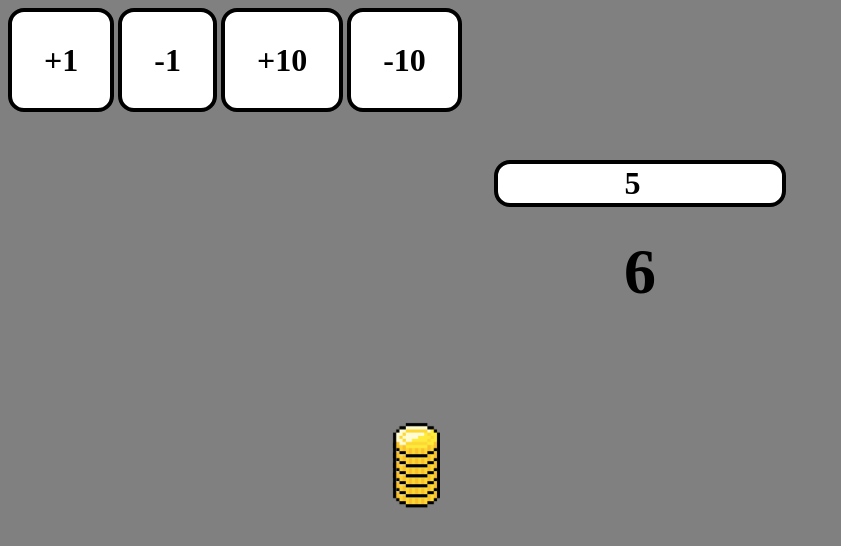
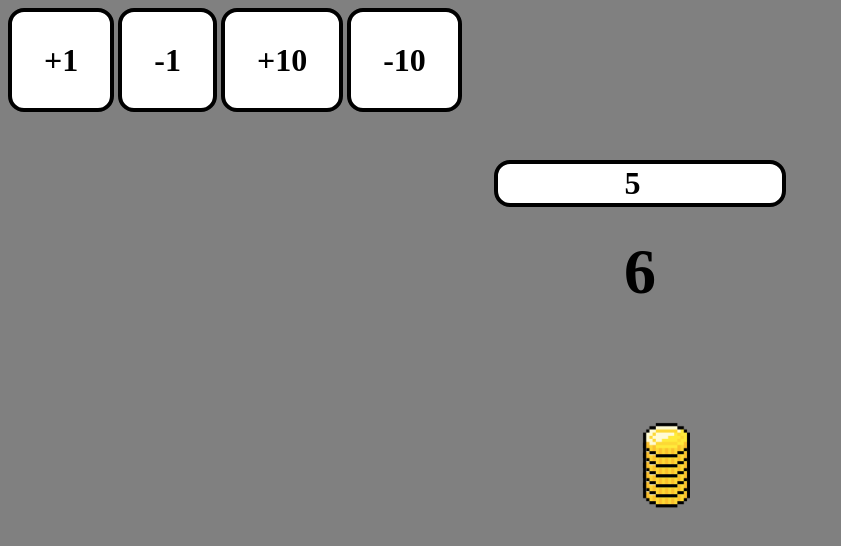
Before and after one commit to kiyusama/Chip-Counter, a plain HTML site: page index.html in a window 1280 px wide. Both pictures are taken after typing "5" into the empty fields and a click on the button "+1". Shown: the whole page, without its empty margins (0-841 px from the left). Drawn offline with Linux system fonts and the light colour scheme.

Commit message:
Add files via upload

```diff
--- a/ChipCounter.css
+++ b/ChipCounter.css
@@ -7,10 +7,11 @@ body {
     position:absolute;
     top:60%;
     left:50%;
+
 }
 
 .botton {
-
+    color: black;
     font: 600 2rem/1 futura;
     background-color: white;
     border: 4px solid black;
--- a/ChipCounter.js
+++ b/ChipCounter.js
@@ -27,7 +27,7 @@ function showChipImage() {
         img.width = 50;
         img.style.position = "absolute";
         img.style.top = (i * -10) + (tenCounter * 100) + (hunCounter * 50) + 'px';
-        img.style.left = (tenCounter * 50) + (hunCounter * -500) -250 + 'px';
+        img.style.left = (tenCounter * 50) + (hunCounter * -500) + 'px';
         ImageContainer.appendChild(img);
 
         if (i % 10 == 0) {
```
